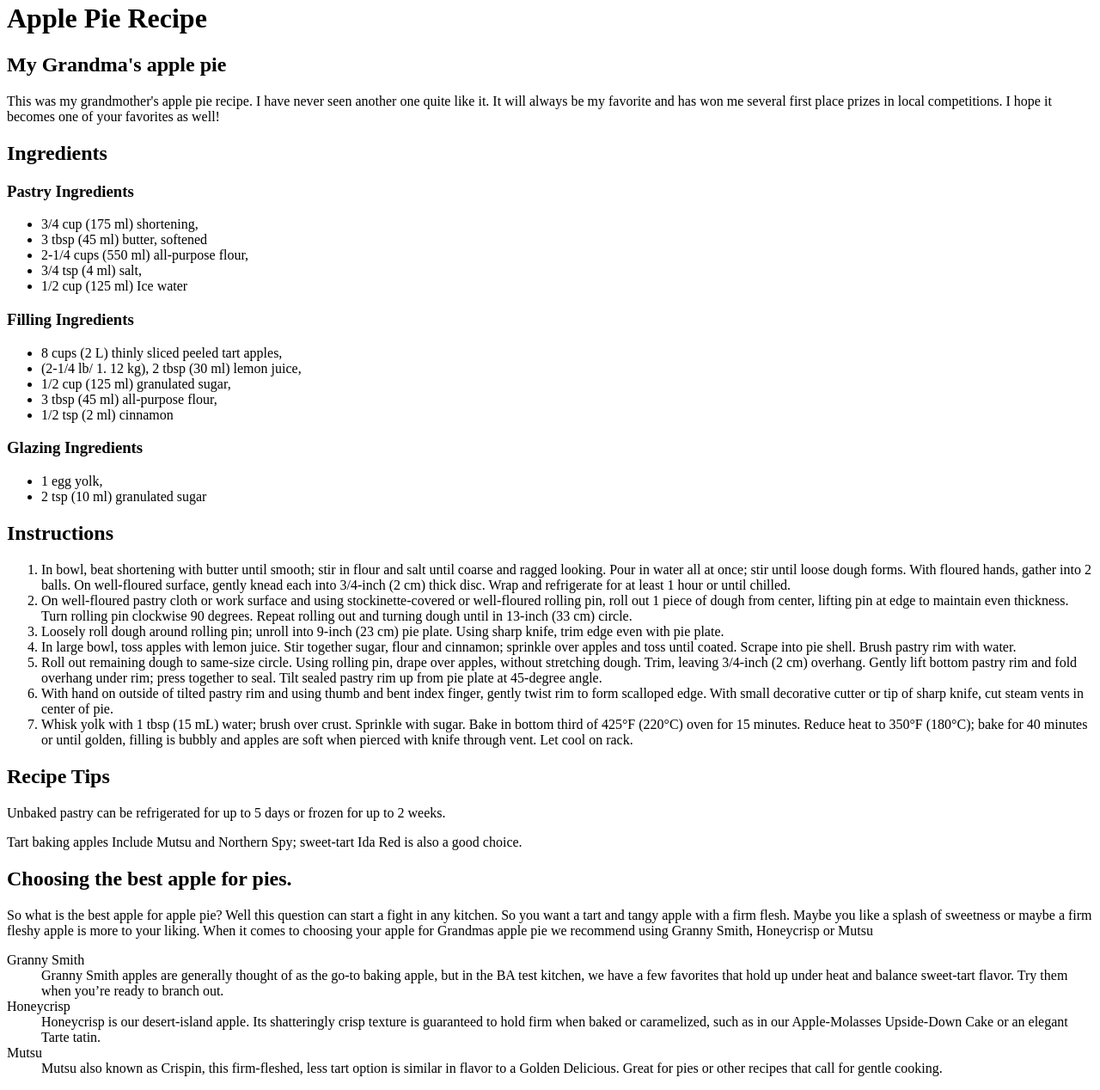
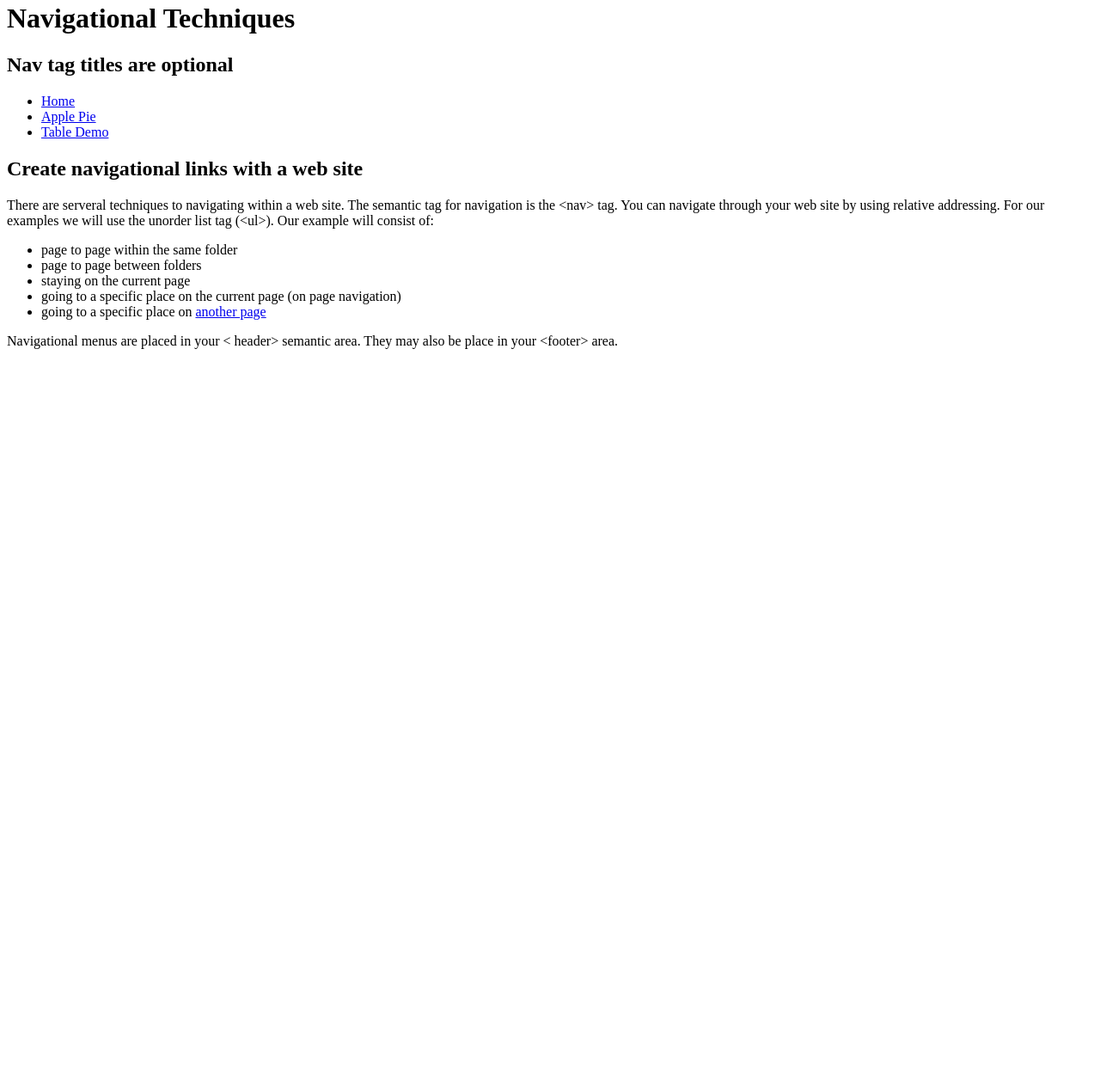
Before and after one commit to comp-1017/1017-sep-2021-oa09-workbook-GurjotUbhi, a plain HTML site: page semantics-apple-pie/index.html in a window 1280 px wide. Shown: the part 18-1286 px from the top of the page at 86% size. After the commit the page ends 800 px from the top, so only its background shows below. Drawn offline with Linux system fonts and the light colour scheme.

Commit message:
Update index.html

```diff
--- a/semantics-apple-pie/index.html
+++ b/semantics-apple-pie/index.html
@@ -2,108 +2,50 @@
 <html lang="en-us">
 
 <head>
-    <title>Grandma's Apple Pie</title>
+    <title>Navigational Techniques</title>
     <meta charset="utf-8">
     <meta name="author" content="Gurjot Singh">
 </head>
 
 <body>
     <header>
-        <h1>Apple Pie Recipe</h1>
+        <h1>Navigational Techniques</h1>
+        <nav>
+            <h2>Nav tag titles are optional</h2>
+            <ul>
+                <li><a href="#">Home</a></li>
+                <li><a href="apple-pie.html">Apple Pie</a></li>
+                <li><a href="table-demo/demo-table.html">Table Demo</a></li>
+            </ul>
+        </nav>
     </header>
     <main>
         <section>
-            <h2>My Grandma's apple pie</h2>
-            <p>This was my grandmother's apple pie recipe. I have never seen another one quite like it. It will always
-                be my favorite and has won me several first place prizes in local competitions. I hope it becomes one of
-                your favorites as well!</p>
+            <h2>Create navigational links with a web site</h2>
+            <p>There are serveral techniques to navigating within a web site. The semantic tag for navigation is the
+                &lt;nav&gt; tag. You can navigate through your web site by using relative addressing. For our examples
+                we will use the unorder list tag (&lt;ul&gt;). Our example will consist of:</p>
+            <ul>
+                <li>page to page within the same folder</li>
+                <li>page to page between folders</li>
+                <li>staying on the current page</li>
+                <li>going to a specific place on the current page (on page navigation)</li>
+                <li>going to a specific place on <a href="apple-pie.html#apples">another page</a></li>
+            </ul>
+            <p>Navigational menus are placed in your &lt;
+                header&gt; semantic area. They may also be place in your &lt;footer&gt; area.</header>
+            </p>
         </section>
-        <section>
-            <h2>Ingredients</h2>
-            <section>
-                <h3>Pastry Ingredients</h3>
-                <ul>
-                    <li>3/4 cup (175 ml) shortening,</li>
-                    <li>3 tbsp (45 ml) butter, softened</li>
-                    <li>2-1/4 cups (550 ml) all-purpose flour,</li>
-                    <li>3/4 tsp (4 ml) salt,</li>
-                    <li>1/2 cup (125 ml) Ice water</li>
-                </ul>
-            </section>
-            <section>
-                <h3>Filling Ingredients</h3>
-                <ul>
-                    <li>8 cups (2 L) thinly sliced peeled tart apples,</li>
-                    <li>(2-1/4 lb/ 1. 12 kg), 2 tbsp (30 ml) lemon juice,</li>
-                    <li>1/2 cup (125 ml) granulated sugar,</li>
-                    <li>3 tbsp (45 ml) all-purpose flour,</li>
-                    <li>1/2 tsp (2 ml) cinnamon</li>
-                </ul>
-            </section>
-            <section>
-                <h3>Glazing Ingredients</h3>
-                <ul>
-                    <li>1 egg yolk,</li>
-                    <li>2 tsp (10 ml) granulated sugar</li>
-                </ul>
-            </section>
-        </section>
-        <section>
-            <h2>Instructions</h2>
-            <ol>
-                <li>In bowl, beat shortening with butter until smooth; stir in flour and salt until coarse and ragged
-                    looking. Pour in water all at once; stir until loose dough forms. With floured hands, gather into 2
-                    balls. On well-floured surface, gently knead each into 3/4-inch (2 cm) thick disc. Wrap and
-                    refrigerate for at least 1 hour or until chilled.</li>
-                <li>On well-floured pastry cloth or work surface and using stockinette-covered or well-floured rolling
-                    pin, roll out 1 piece of dough from center, lifting pin at edge to maintain even thickness. Turn
-                    rolling pin clockwise 90 degrees. Repeat rolling out and turning dough until in 13-inch (33 cm)
-                    circle.</li>
-                <li>Loosely roll dough around rolling pin; unroll into 9-inch (23 cm) pie plate. Using sharp knife, trim
-                    edge even with pie plate.</li>
-                <li>In large bowl, toss apples with lemon juice. Stir together sugar, flour and cinnamon; sprinkle over
-                    apples and toss until coated. Scrape into pie shell. Brush pastry rim with water.</li>
-                <li>Roll out remaining dough to same-size circle. Using rolling pin, drape over apples, without
-                    stretching dough. Trim, leaving 3/4-inch (2 cm) overhang. Gently lift bottom pastry rim and fold
-                    overhang under rim; press together to seal. Tilt sealed pastry rim up from pie plate at 45-degree
-                    angle.</li>
-                <li>With hand on outside of tilted pastry rim and using thumb and bent index finger, gently twist rim to
-                    form scalloped edge. With small decorative cutter or tip of sharp knife, cut steam vents in center
-                    of pie.</li>
-                <li>Whisk yolk with 1 tbsp (15 mL) water; brush over crust. Sprinkle with sugar. Bake in bottom third of
-                    425°F (220°C) oven for 15 minutes. Reduce heat to 350°F (180°C); bake for 40 minutes or until
-                    golden, filling is bubbly and apples are soft when pierced with knife through vent. Let cool on
-                    rack.</li>
-            </ol>
-        </section>
-        <aside>
-            <h2>Recipe Tips</h2>
-            <p>Unbaked pastry can be refrigerated for up to 5 days or frozen for up to 2 weeks.</p>
-            <p>Tart baking apples Include Mutsu and Northern Spy; sweet-tart Ida Red is also a good choice.</p>
-        </aside>
-        <article>
-            <h2>Choosing the best apple for pies.</h2>
-            <p>So what is the best apple for apple pie? Well this question can start a fight in any kitchen. So you want
-                a tart and tangy apple with a firm flesh. Maybe you like a splash of sweetness or maybe a firm fleshy
-                apple is more to your liking. When it comes to choosing your apple for Grandmas apple pie we recommend
-                using Granny Smith, Honeycrisp or Mutsu</p>
-            <dl>
-                <dt>Granny Smith</dt>
-                <dd>Granny Smith apples are generally thought of as the go-to baking apple, but in the BA test kitchen,
-                    we have a few favorites that hold up under heat and balance sweet-tart flavor. Try them when you’re
-                    ready to branch out.</dd>
-                <dt>Honeycrisp</dt>
-                <dd>Honeycrisp is our desert-island apple. Its shatteringly crisp texture is guaranteed to hold firm
-                    when baked or caramelized, such as in our Apple-Molasses Upside-Down Cake or an elegant Tarte tatin.
-                </dd>
-                <dt>Mutsu</dt>
-                <dd>Mutsu also known as Crispin, this firm-fleshed, less tart option is similar in flavor to a Golden
-                    Delicious. Great for pies or other recipes that call for gentle cooking.</dd>
-            </dl>
-        </article>
     </main>
     <footer>
-
+        <!-- <nav>
+            <h2>Social Accounts</h2>
+            <ul>
+                <li><a href="#">Home</a></li>
+                <li><a href="apple-pie.html">Apple Pie</a></li>
+                <li><a href="table-demo/demo-table.html">Table Demo</a></li>
+            </ul>
+        </nav> -->
     </footer>
 </body>
 
```
